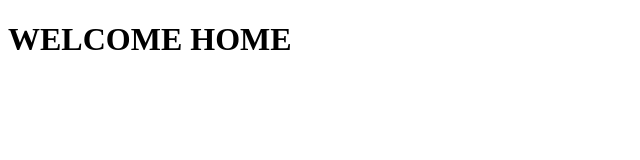
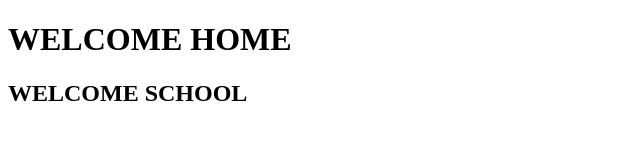
Before and after one commit to oemor26/projects, a plain HTML site: page index.html in a window 1280 px wide. Shown: the whole page, without its empty margins (0-640 px from the left). Drawn offline with Linux system fonts and the light colour scheme.

Commit message:
second commit add h2 to index.html

```diff
--- a/index.html
+++ b/index.html
@@ -6,6 +6,7 @@
 <body>
 
 	<h1>WELCOME HOME</h1>
+	<h2>WELCOME SCHOOL</h1>
 
 </body>
 </html>
```
